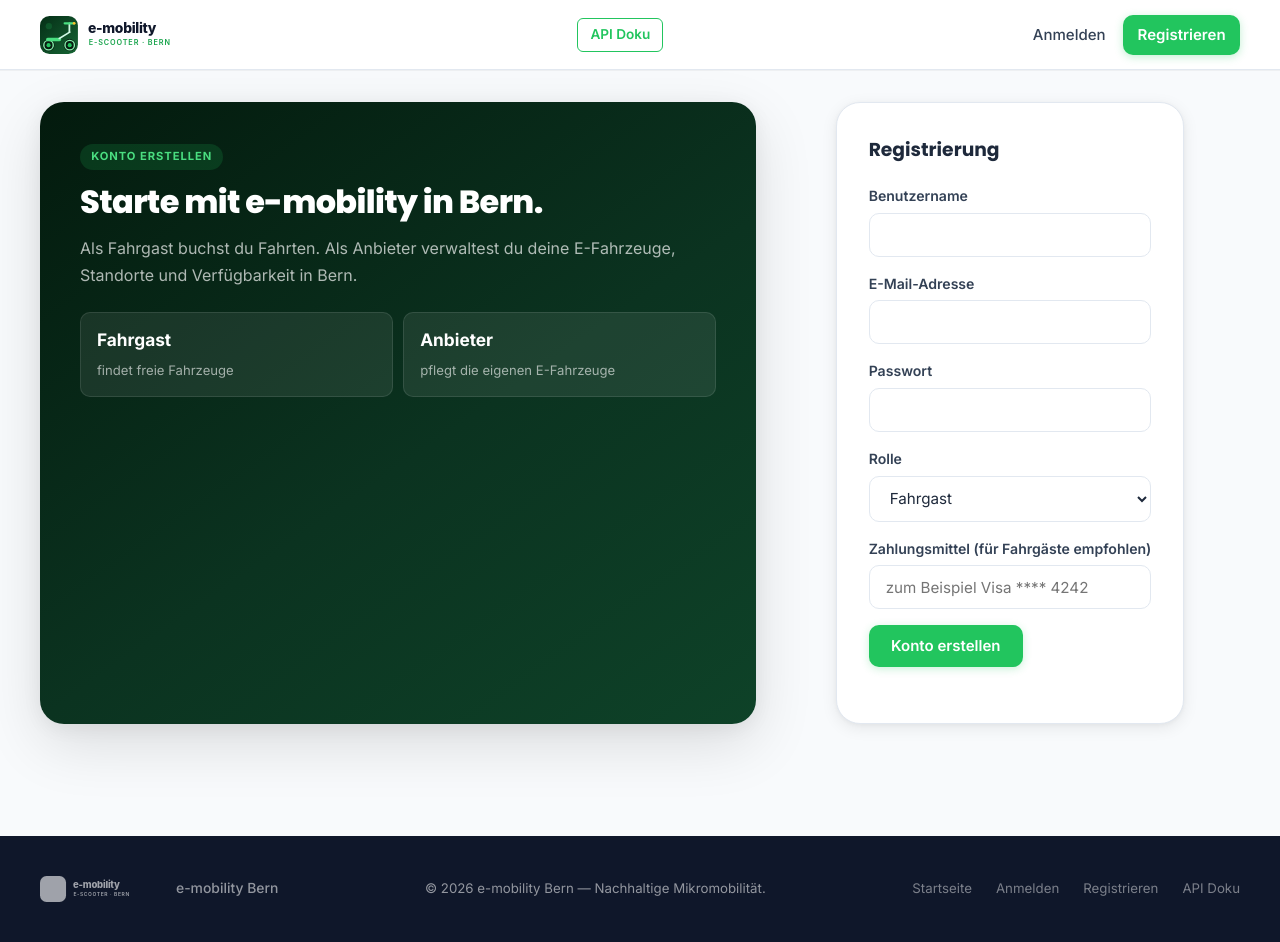
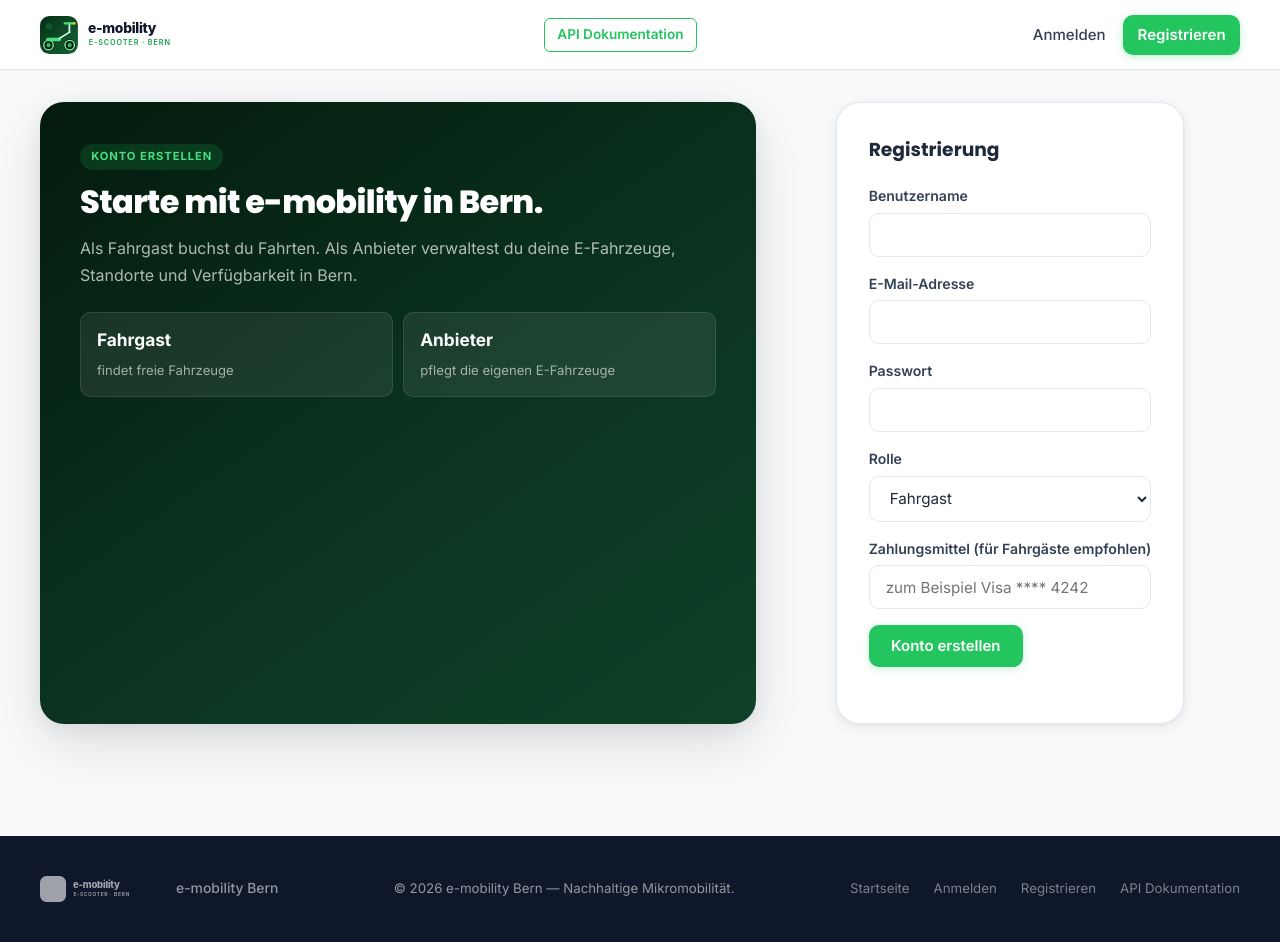
Before and after one commit to mogomes/e-mobility, a Flask app: page /auth/register in a window 1280 px wide. Run offline with Flask 3, Linux system fonts and the light colour scheme; parts of the project's set-up code (start-up, migrations or seed data) failed here and were passed over.

Commit message:
refactor: api doc rename

```diff
--- a/app/templates/base.html
+++ b/app/templates/base.html
@@ -19,7 +19,7 @@
           <a href="{{ url_for('main.index') }}" class="brand" aria-label="e-mobility Startseite">
             <img src="{{ url_for('static', filename='img/logo-emobility.svg') }}" alt="e-mobility Logo">
           </a>
-          <a href="/api/docs/" target="_blank" class="nav-api-docs">API Doku</a>
+          <a href="/api/docs/" target="_blank" class="nav-api-docs">API Dokumentation</a>
           <nav class="nav-links">
             {% if current_user.is_authenticated %}
               <a href="{{ url_for('main.dashboard') }}">Übersicht</a>
@@ -63,7 +63,7 @@
             <a href="{{ url_for('main.index') }}">Startseite</a>
             <a href="{{ url_for('auth.login') }}">Anmelden</a>
             <a href="{{ url_for('auth.register') }}">Registrieren</a>
-            <a href="/api/docs/" target="_blank">API Doku</a>
+            <a href="/api/docs/" target="_blank">API Dokumentation</a>
           </nav>
         </div>
       </footer>
```
